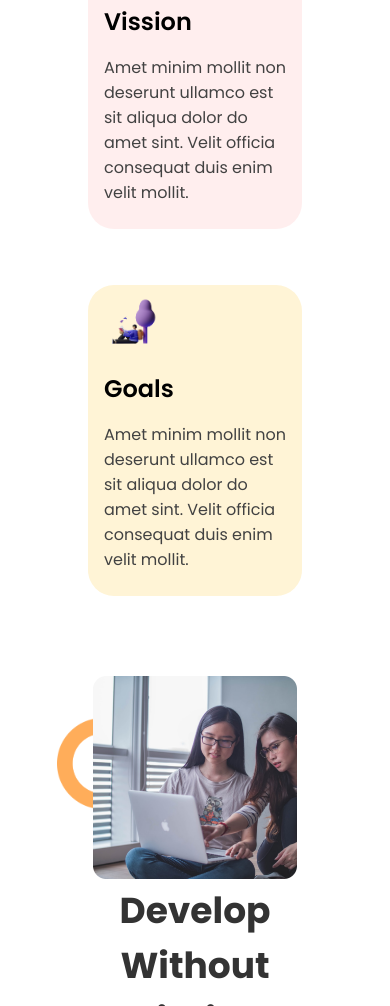
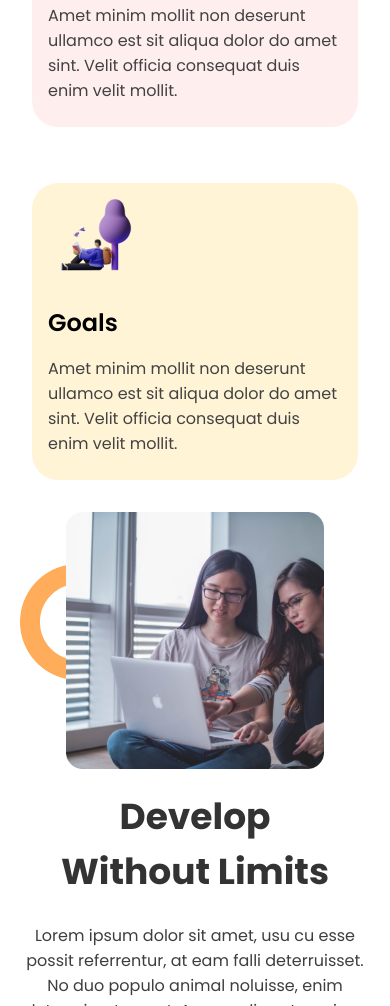
Before and after one commit to tawhidislam22/mission, a plain HTML site: page index.html in a window 390 px wide. Shown: the part 1713-2719 px from the top of the page. Drawn offline with Linux system fonts and the light colour scheme.

Commit message:
recap responsive style adding

```diff
--- a/styles/style.css
+++ b/styles/style.css
@@ -270,28 +270,35 @@
     .banner-image{
         width: 100%;
     }
+    .mission{
+        margin: 2rem 2rem;
+    }
     .card-box{
         grid-template-columns: repeat(1,1fr);
     }
     .develop-container{
         flex-direction: column;
+        margin: 1rem 1rem 2rem 1rem;
     }
     .develop-image{
-        width: 95%;
+        width: 72%;
+        margin-bottom: 1rem;
     }
     .develop-content{
         width: 100%;
         text-align: center;
+        margin-bottom: 1.5rem;
     }
     .build-container{
         flex-direction: column;
+        margin: 0 auto;
     }
     .build-content{
         width: 100%;
         text-align: center;
     }
     .build-image{
-        width: 90%;
+        width: 80%;
     }
 
 }
```
